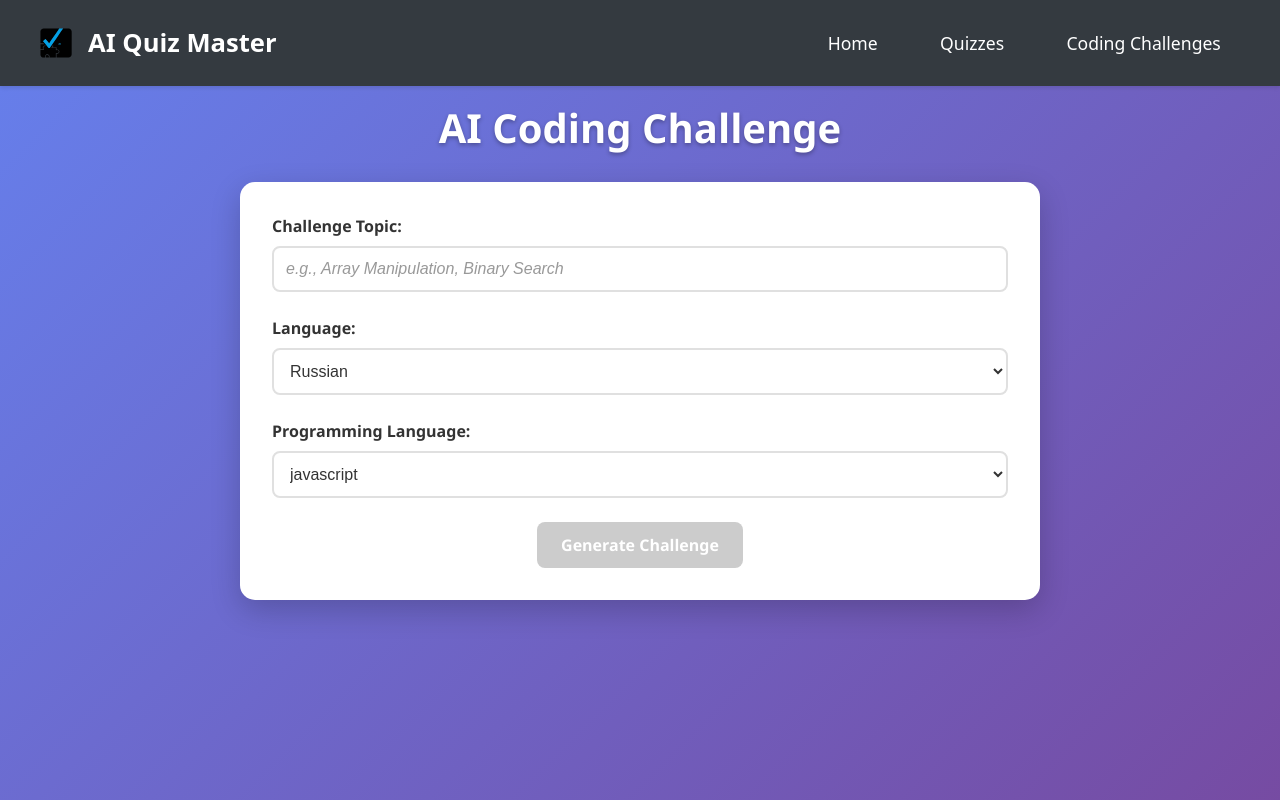
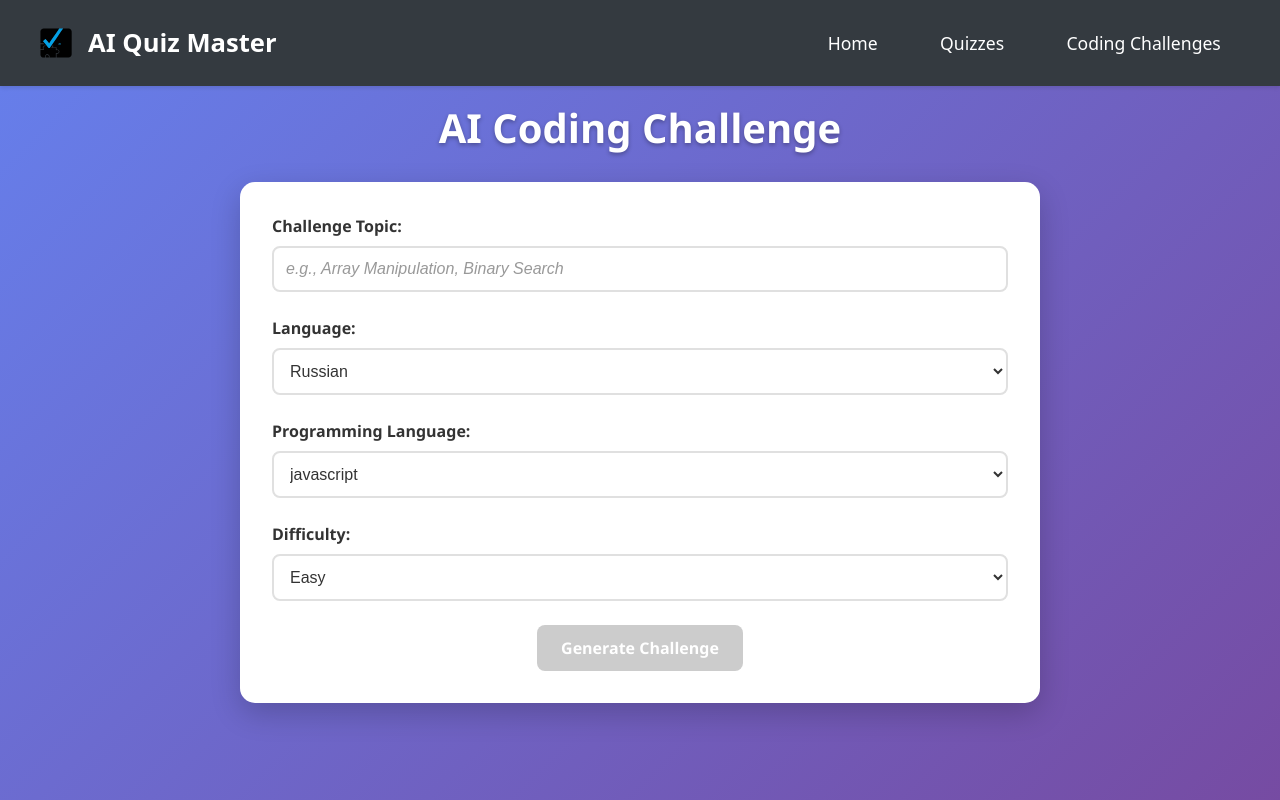
Before and after one commit to IliyaBrook/AI_QUIZ_MASTER, a React (Vite) app: page /coding-challenges in a window 1280 px wide. Built offline with nearby package versions, Linux system fonts and the light colour scheme.

Commit message:
add Difficulty selector and logic

```diff
--- a/src/constants/codingChallenge.constants.ts
+++ b/src/constants/codingChallenge.constants.ts
@@ -1,3 +1,4 @@
-import type { TProgrammingLanguage } from '@/types/codingChallenge.types';
+import type { TDifficulty, TProgrammingLanguage } from '@/types/options.type';
 
 export const DEFAULT_PROGRAMMING_LANGUAGE: TProgrammingLanguage = 'javascript';
+export const DEFAULT_DIFFICULTY: TDifficulty = 'easy';
--- a/src/constants/lang.constants.ts
+++ b/src/constants/lang.constants.ts
@@ -1,3 +1,3 @@
-import type { TLang } from '@/types/quizAiResponse.types';
+import type { TLang } from '@/types/options.type';
 
 export const DEFAULT_LANGUAGE: TLang = 'ru';
--- a/src/data/lang.data.ts
+++ b/src/data/lang.data.ts
@@ -1,4 +1,8 @@
-import type { TLanguageMap, TProgrammingLanguageMap } from '@/types';
+import type {
+  TDifficultyMap,
+  TLanguageMap,
+  TProgrammingLanguageMap,
+} from '@/types';
 
 export const LANGUAGE_NAMES: TLanguageMap = {
   en: 'English',
@@ -35,3 +39,9 @@ export const PROGRAMMING_LANGUAGE_NAMES_LOWER_CASE: TProgrammingLanguageMap =
       Object.assign(acc, { [key]: value.toLocaleLowerCase() }),
     PROGRAMMING_LANGUAGE_NAMES
   );
+
+export const DIFFICULTY_NAMES: TDifficultyMap = {
+  easy: 'Easy',
+  medium: 'Medium',
+  ' hard': 'Hard',
+};
--- a/src/pages/codingChallenges/ChallengeGeneration/challengeGeneration.tsx
+++ b/src/pages/codingChallenges/ChallengeGeneration/challengeGeneration.tsx
@@ -1,10 +1,11 @@
 import React, { useCallback } from 'react';
 
 import { Button, Input, LoadingSpinner, Select } from '@/components';
-import { PROGRAMMING_LANGUAGE_NAMES } from '@/data';
+import { DIFFICULTY_NAMES, PROGRAMMING_LANGUAGE_NAMES } from '@/data';
 import { languageNames, useChallengeGeneration } from '@/services';
 import type {
   ICodingChallengeWithWrapper,
+  TDifficulty,
   TLang,
   TProgrammingLanguage,
 } from '@/types';
@@ -22,11 +23,13 @@ const ChallengeGeneration: React.FC<ChallengeGenerationProps> = ({
     topic,
     language,
     programmingLanguage,
+    difficulty,
     isLoading,
     error,
     setTopic,
     setLanguage,
     setProgrammingLanguage,
+    setDifficulty,
     handleGenerateChallenge: generateChallenge,
   } = useChallengeGeneration();
 
@@ -85,6 +88,18 @@ const ChallengeGeneration: React.FC<ChallengeGenerationProps> = ({
             disabled={isLoading}
           />
 
+          <Select
+            label='Difficulty'
+            id='difficultySelect'
+            value={difficulty}
+            options={Object.entries(DIFFICULTY_NAMES).map(([key, name]) => ({
+              value: key,
+              label: name,
+            }))}
+            onChange={(value) => setDifficulty(value as TDifficulty)}
+            disabled={isLoading}
+          />
+
           <Button
             onClick={handleGenerateChallenge}
             disabled={isLoading || !topic.trim()}
--- a/src/services/AI/aiCodingChallengesGen.service.ts
+++ b/src/services/AI/aiCodingChallengesGen.service.ts
@@ -4,6 +4,7 @@ import type {
   IAIMessage,
   ICodingChallenge,
   ICodingChallengeWithWrapper,
+  TDifficulty,
   TLang,
   TProgrammingLanguage,
 } from '@/types';
@@ -14,7 +15,8 @@ export { LANGUAGE_NAMES as languageNames };
 function createCodingChallengePrompt(
   topic: string,
   languageKey: TLang,
-  programmingLanguage: TProgrammingLanguage
+  programmingLanguage: TProgrammingLanguage,
+  difficulty: TDifficulty
 ): IAIMessage[] {
   const languageName = LANGUAGE_NAMES[languageKey];
 
@@ -24,7 +26,7 @@ function createCodingChallengePrompt(
   "description": "Task description",
   "language": "${languageKey}",
   "programmingLanguage": "${programmingLanguage}",
-  "difficulty": "easy|medium|hard",
+  "difficulty": "${difficulty}",
   "initialCode": "function template with test usage code",
   "solution": "complete solution code with working implementation",
   "testCases": [
@@ -59,6 +61,7 @@ export async function generateCodingChallenge(
   topic: string,
   language: TLang,
   programmingLanguage: TProgrammingLanguage,
+  difficulty: TDifficulty,
   onProgress?: (progress: number) => void
 ): Promise<{
   challengeData: ICodingChallengeWithWrapper;
@@ -67,7 +70,8 @@ export async function generateCodingChallenge(
   const messages = createCodingChallengePrompt(
     topic,
     language,
-    programmingLanguage
+    programmingLanguage,
+    difficulty
   );
 
   const maxRetries = 2;
--- a/src/services/codingChallenges/useChallengeGeneration.hook.ts
+++ b/src/services/codingChallenges/useChallengeGeneration.hook.ts
@@ -1,7 +1,11 @@
 import { useCallback, useState } from 'react';
 
-import { DEFAULT_LANGUAGE, DEFAULT_PROGRAMMING_LANGUAGE } from '@/constants';
-import type { TLang, TProgrammingLanguage } from '@/types';
+import {
+  DEFAULT_DIFFICULTY,
+  DEFAULT_LANGUAGE,
+  DEFAULT_PROGRAMMING_LANGUAGE,
+} from '@/constants';
+import type { TDifficulty, TLang, TProgrammingLanguage } from '@/types';
 
 import { generateCodingChallenge } from '../AI/aiCodingChallengesGen.service';
 
@@ -10,6 +14,7 @@ export const useChallengeGeneration = () => {
   const [language, setLanguage] = useState<TLang>(DEFAULT_LANGUAGE);
   const [programmingLanguage, setProgrammingLanguage] =
     useState<TProgrammingLanguage>(DEFAULT_PROGRAMMING_LANGUAGE);
+  const [difficulty, setDifficulty] = useState<TDifficulty>(DEFAULT_DIFFICULTY);
   const [isLoading, setIsLoading] = useState<boolean>(false);
   const [error, setError] = useState<string | null>(null);
 
@@ -30,7 +35,8 @@ export const useChallengeGeneration = () => {
       const { challengeData } = await generateCodingChallenge(
         topic,
         language,
-        programmingLanguage
+        programmingLanguage,
+        difficulty
       );
       return challengeData;
     } catch (e) {
@@ -41,12 +47,13 @@ export const useChallengeGeneration = () => {
     } finally {
       setIsLoading(false);
     }
-  }, [topic, language, programmingLanguage, isLoading]);
+  }, [topic, language, programmingLanguage, difficulty, isLoading]);
 
   const resetForm = useCallback(() => {
     setTopic('');
     setLanguage(DEFAULT_LANGUAGE);
     setProgrammingLanguage(DEFAULT_PROGRAMMING_LANGUAGE);
+    setDifficulty(DEFAULT_DIFFICULTY);
     setError(null);
   }, []);
 
@@ -54,11 +61,13 @@ export const useChallengeGeneration = () => {
     topic,
     language,
     programmingLanguage,
+    difficulty,
     isLoading,
     error,
     setTopic,
     setLanguage,
     setProgrammingLanguage,
+    setDifficulty,
     handleGenerateChallenge,
     resetForm,
   };
--- a/src/types/codingChallenge.types.ts
+++ b/src/types/codingChallenge.types.ts
@@ -1,4 +1,4 @@
-export type TProgrammingLanguage = 'typescript' | 'python' | 'javascript';
+import type { TDifficulty, TProgrammingLanguage } from './options.type';
 
 export interface ICodingChallenge {
   title: string;
@@ -23,3 +23,4 @@ export interface ICodingChallengeWithWrapper {
 }
 
 export type TProgrammingLanguageMap = Record<TProgrammingLanguage, string>;
+export type TDifficultyMap = Record<TDifficulty, string>;
--- a/src/types/index.ts
+++ b/src/types/index.ts
@@ -3,3 +3,4 @@ export * from './routes.types';
 export * from './localAI.types';
 export * from './codingChallenge.types';
 export * from './utils.types';
+export * from './options.type';
```
Also changed, not shown: src/types/options.type.ts (added, +24 -0 lines), src/types/quizAiResponse.types.ts (+2 -22 lines).
